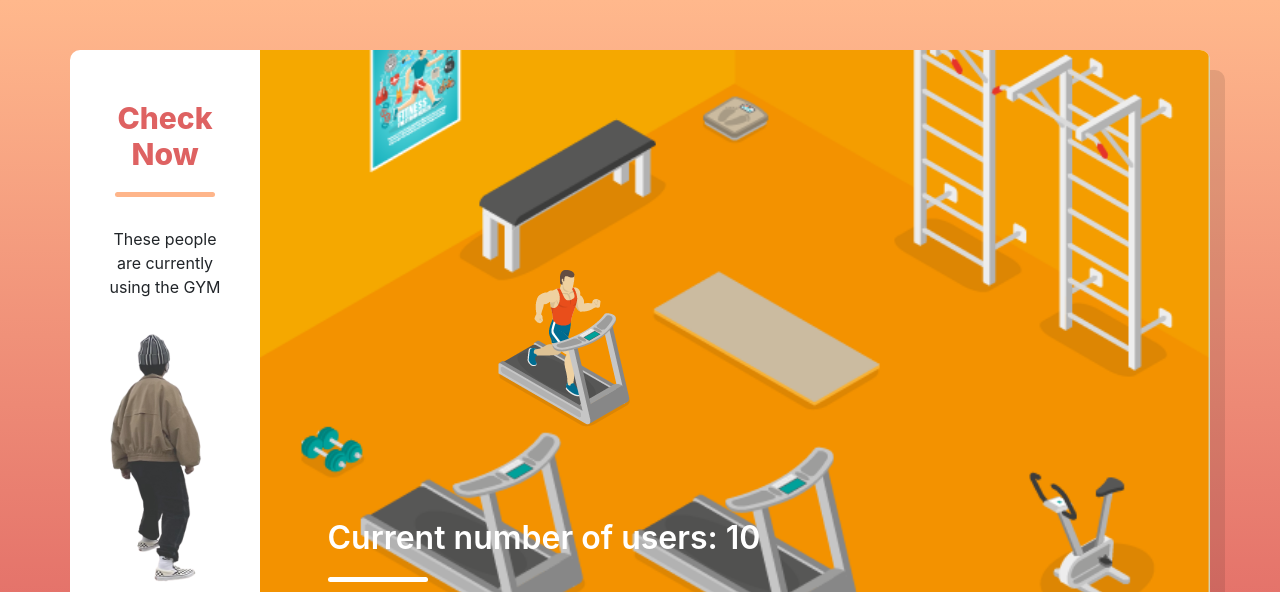
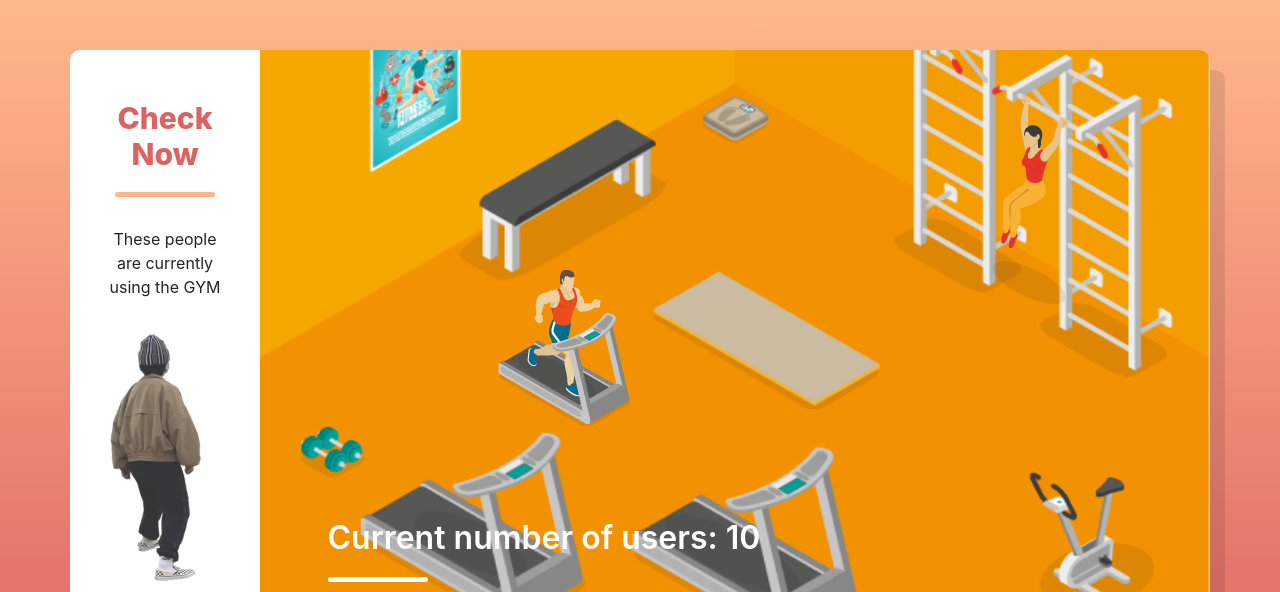
Before and after one commit to harteh/gymChk, a Java web app: page / in a window 1280 px wide. Shown: the top 592 px of the page. Run offline with Spring Boot 4, a stand-in JSP engine, Linux system fonts and the light colour scheme; data that the repository does not hold is empty; the project's own start-up code is not run, and a stand-in starts its controllers and pages; database files in the repository are not loaded; some libraries are stand-ins or nearby versions.

Commit message:
img changed

```diff
--- a/src/main/webapp/WEB-INF/views/home.jsp
+++ b/src/main/webapp/WEB-INF/views/home.jsp
@@ -35,7 +35,8 @@
 		<!-- 우측 안내 멘트 영역 -->
 		<div class="col-md-10 banner-sec">
 		    <div class="carousel-item active">
-		    	<img id="user1" class="d-block img-fluid userImg" src="/resources/img/run1.png" alt="running 1">
+		    	<img id="user1" class="d-block img-fluid userImg" src="/resources/img/user1.png" alt="running 1">
+		    	<img id="user10" class="d-block img-fluid userImg" src="/resources/img/user10.png" alt="user 10">
 	    	</div>
 	      	<div class="carousel-caption d-none d-md-block">
 	        	<div class="banner-text">
--- a/src/main/webapp/resources/css/home.css
+++ b/src/main/webapp/resources/css/home.css
@@ -41,3 +41,4 @@ padding : 50px 0;
 /* 증가이미지 */
 .userImg { position: absolute; }
 #user1 { top: 220px; left: 25%;}
+#user10 { top: 45px; left: 77%;}
```
Also changed, not shown: src/main/webapp/resources/img/user1.png (renamed from src/main/webapp/resources/img/run1.png), src/main/webapp/resources/img/user10.png (added), 1 other file.
